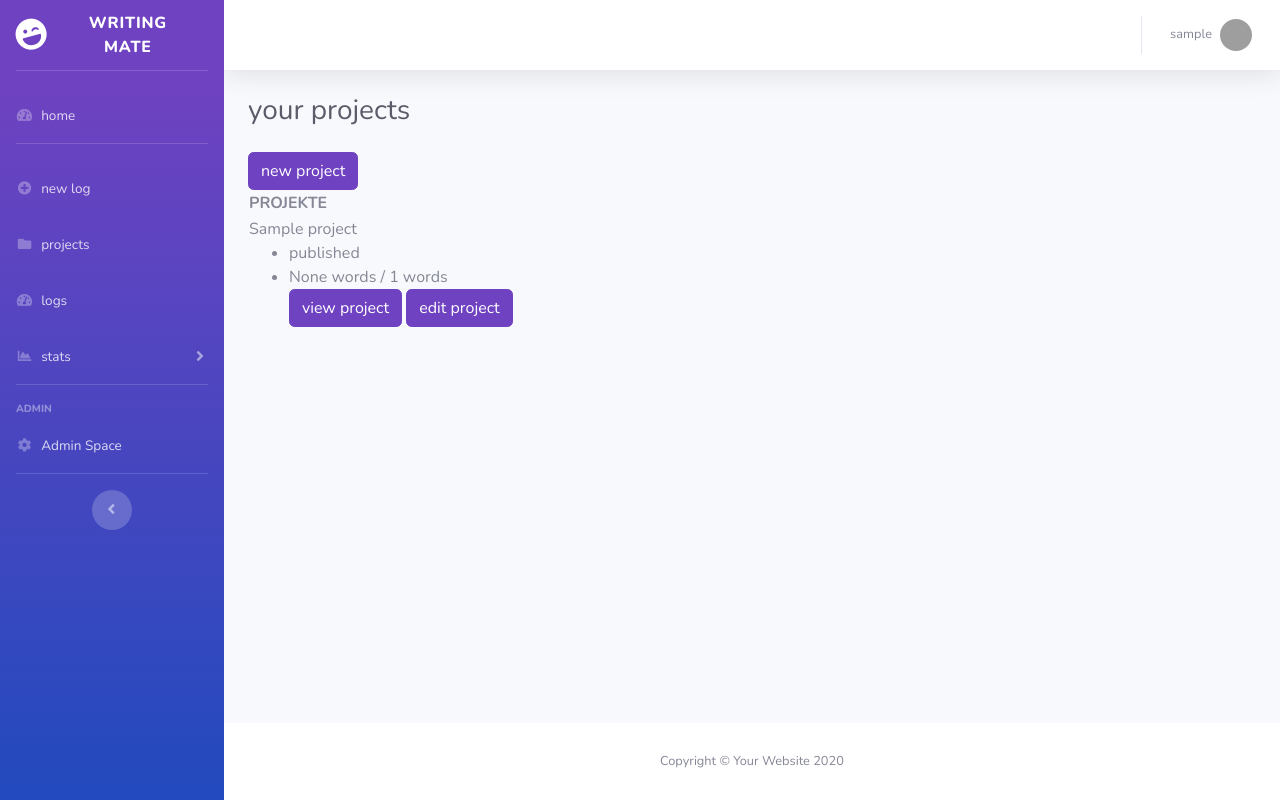
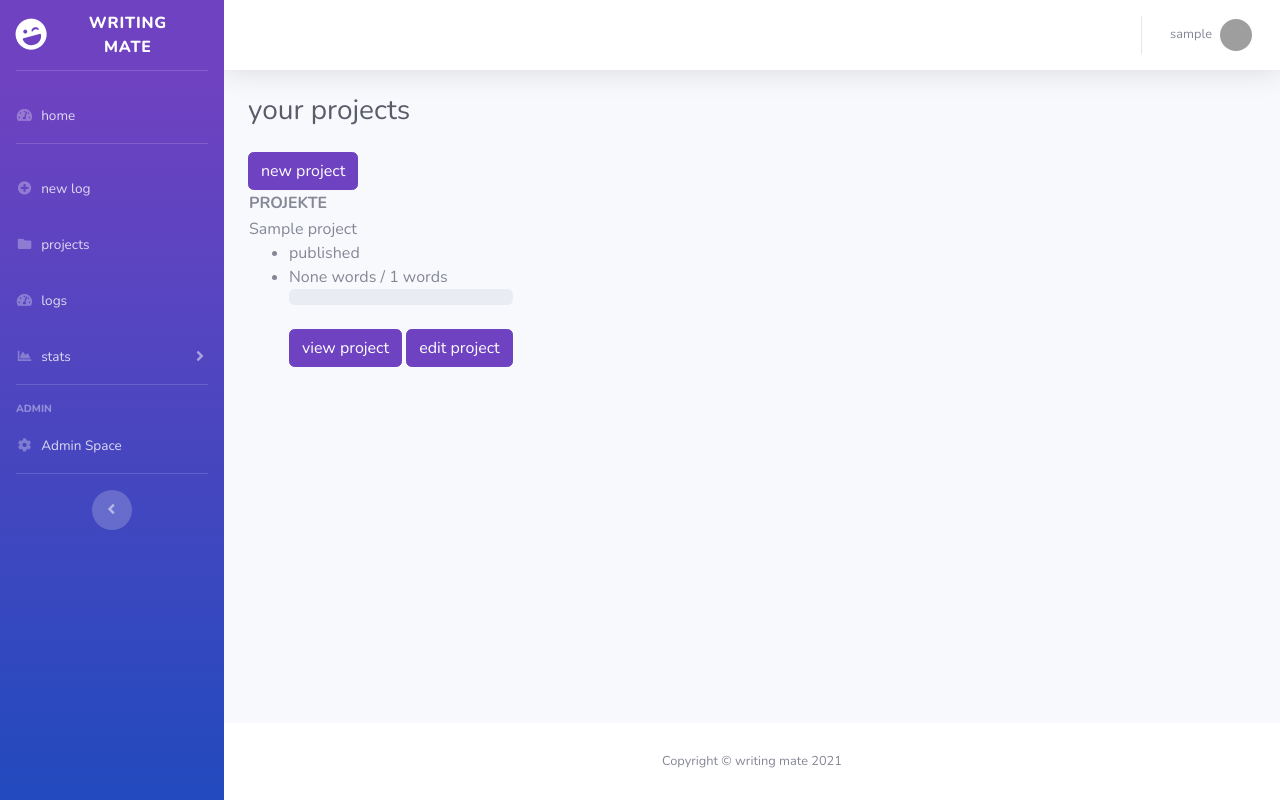
Before and after one commit to LarissaHa/writing-mate, a Django app: page /projects/ in a window 1280 px wide. Run offline with Django 3.2, Linux system fonts and the light colour scheme; a user stored in the database is signed in; tables that the repository leaves empty hold one stand-in row (values such as "Sample post"); data that the repository does not hold is empty; some libraries are stand-ins or nearby versions; grey boxes are pictures that could not be loaded.

Commit message:
feat: footer, progress bar for projects

```diff
--- a/logs/templates/blank.html
+++ b/logs/templates/blank.html
@@ -319,7 +319,7 @@
       <footer class="sticky-footer bg-white">
         <div class="container my-auto">
           <div class="copyright text-center my-auto">
-            <span>Copyright &copy; Your Website 2020</span>
+            <span>Copyright &copy; writing mate 2021</span>
           </div>
         </div>
       </footer>
--- a/logs/templates/logs/projects.html
+++ b/logs/templates/logs/projects.html
@@ -15,6 +15,13 @@
             <ul>
                 <li>{{ project.status }}</li>
                 <li>{{ project.count }} {{ project.unit }} / {{ project.goal }} {{ project.unit }}</li>
+                <div class="progress">
+                    <div class="progress-bar progress-bar-info progress-bar-striped" role="progressbar"
+                    aria-valuenow="{{ project.progress }}" aria-valuemin="0" aria-valuemax="100" style="width: {{ project.progress }}">
+                    {{ project.progress }} complete
+                    </div>
+                </div>
+                <br>
                 <a class="btn btn-primary" href="{% url 'project_view' slug=project.slug %}">view project</a>
                 <a class="btn btn-primary" href="{% url 'project_edit' slug=project.slug %}">edit project</a>
             </ul></td>
--- a/logs/views.py
+++ b/logs/views.py
@@ -122,8 +122,14 @@ def projects(request):
         "unit": p.unit,
         "count": Log.objects.filter(project=p, user=request.user).aggregate(Sum('count'))["count__sum"],
         "goal": p.goal,
-        "slug": p.slug
+        "slug": p.slug,
+        "progress": "0%"
     } for p in temp]
+    for p in projects:
+        if p["count"] is None:
+            continue
+        else:
+            p["progress"] = str(p["count"] / p["goal"] * 100) + "%"
     return render(request, 'logs/projects.html', {'projects': projects})
 
 
@@ -133,7 +139,11 @@ def project_view(request, slug):
     project = get_object_or_404(Project, slug=slug, user=request.user)
     count = Log.objects.filter(project=project, user=request.user).aggregate(Sum('count'))["count__sum"]
     logs = Log.objects.filter(project=project, user=request.user).order_by("-date")[:5]
-    return render(request, 'logs/project_view.html', {'project': project, 'count': count, 'logs': logs})
+    if count is None:
+        progress = "0%"
+    else:
+        progress = str(count / project.goal * 100) + "%"
+    return render(request, 'logs/project_view.html', {'project': project, 'count': count, 'logs': logs, 'progress': progress})
 
 
 def project_new(request):
```
Also changed, not shown: logs/templates/logs/project_view.html (+7 -0 lines).
